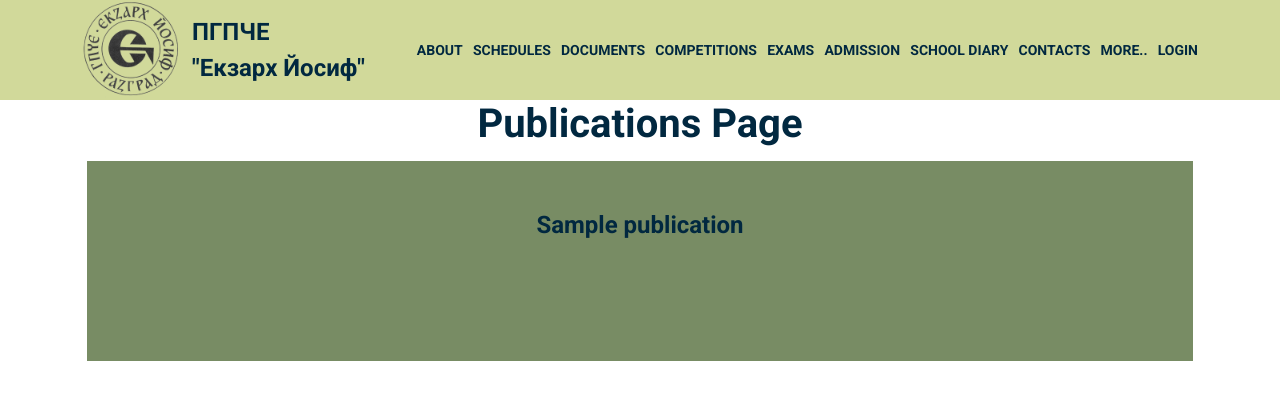
After one commit to justteshi/school-app, a Django app: page /publications/ in a window 1280 px wide. The commit adds this page. Shown: the top 400 px of the page. Run offline with Django 3.2, Linux system fonts and the light colour scheme; tables that the repository leaves empty hold one stand-in row (values such as "Sample post").

Commit message:
Add new page Publications

```diff
--- /dev/null
+++ b/requirements.txt
@@ -0,0 +1,5 @@
+asgiref==3.4.1
+Django==3.2.6
+Pillow==8.3.1
+pytz==2021.1
+sqlparse==0.4.1
--- a/website/models.py
+++ b/website/models.py
@@ -10,7 +10,7 @@ class HomePageArticle(models.Model):
     def __str__(self):
         return self.title
 
-class SchoolEmployee(models.Model):
+class Teacher(models.Model):
     name = models.CharField(max_length=50)
     portfolio = models.CharField(max_length=50)
     position = models.CharField(max_length=50)
@@ -20,3 +20,11 @@ class SchoolEmployee(models.Model):
 
     def __str__(self):
         return self.name
+
+
+class Publication(models.Model):
+    title = models.CharField(max_length=200)
+    link = models.CharField(max_length=1024)
+
+    def __str__(self):
+        return self.title
--- a/website/static/css/style.css
+++ b/website/static/css/style.css
@@ -20,6 +20,7 @@ body {
 /* Navigation */
 .nav-wrapper {
     background: var(--main-color);
+
 }
 .nav-container{
     display: flex;
@@ -59,6 +60,7 @@ body {
     font-weight: bold;
     text-transform: uppercase;
     color: var(--main-font-color);
+    font-size: 14px;
 }
 .nav li a:hover {
     color: var(--secondary-font-color);
@@ -67,3 +69,58 @@ body {
 .homepage-article-title{
     color: var(--secondary-font-color);
 }
+
+.publications {
+    display: flex;
+    flex-wrap: wrap;
+}
+.publications-card {
+    flex: 30%;
+    height: 200px;
+    background: var(--secondary-color);
+    margin: 5px;
+    text-decoration: none;
+    color: var(--main-font-color);
+    position: relative;
+}
+.publications-card h4 {
+    text-align: center;
+    position: absolute;
+    top: 25%;
+    width: 100%;
+}
+.publications-card:hover {
+    transform: scale(0.9) rotate(5deg);
+}
+
+
+
+.teacher-card {
+    background: var(--main-color);
+    border-radius: 5px;
+    width: 30%;
+    padding: 1em;
+    margin: 1em;
+    display: flex;
+    justify-content: space-between;
+}
+.teacher-card hr {
+    margin: 0;
+}
+.teacher-card p {
+    margin-bottom: 0;
+}
+.teacher-info {
+    width: 48%;
+}
+.teacher-photo {
+    height: 200px;
+    width: 48%;
+    background-size: contain;
+    background-position: center;
+    background-repeat: no-repeat;
+}
+.teacher-card-text {
+    font-size: 12px;
+    margin-bottom: 0;
+}
--- /dev/null
+++ b/website/templates/publications.html
@@ -0,0 +1,15 @@
+{% extends 'base.html' %}
+
+
+{% block content %}
+<div>
+    <h1 style="text-align: center;">Publications Page</h1>
+</div>
+<div class="container publications">
+    {% for publication in publications %}
+    <a class="publications-card" href="{{ publication.link }}">
+        <h4>{{ publication.title }}</h4>
+    </a>
+    {% endfor %}
+</div>
+{% endblock %}
--- a/website/urls.py
+++ b/website/urls.py
@@ -6,6 +6,7 @@ from . import views
 urlpatterns = [
     path('', views.home, name='home'),
     path('about/', views.about, name='about'),
+    path('publications/', views.publications, name='publications'),
     path('schedules/', views.schedules, name='schedules'),
     path('documents/', views.documents, name='documents'),
     path('competitions/', views.competitions, name='competitions'),
--- a/website/views.py
+++ b/website/views.py
@@ -1,6 +1,6 @@
 from django.shortcuts import render
 from django.http import Http404
-from .models import HomePageArticle, SchoolEmployee
+from .models import HomePageArticle, Teacher, Publication
 
 # Create your views here.
 
@@ -13,9 +13,17 @@ def home(request):
 
     return render(request, template, context)
 
+def publications(request):
+    template = 'publications.html'
+    publications = Publication.objects.all()
+    context = {
+        'publications' : publications
+    }
+    return render(request, template, context)
+
 def about(request):
     template = 'about.html'
-    employees = SchoolEmployee.objects.all()
+    employees = Teacher.objects.all()
     context = {
         'employees': employees
     }
```
Also changed, not shown: website/admin.py (+16 -2 lines), website/templates/about.html (+17 -5 lines), website/migrations/0005_rename_schoolemployee_teacher.py (added), website/migrations/0006_publication.py (added), website/migrations/0007_rename_name_publication_title.py (added), website/migrations/0008_alter_publication_title.py (added).
